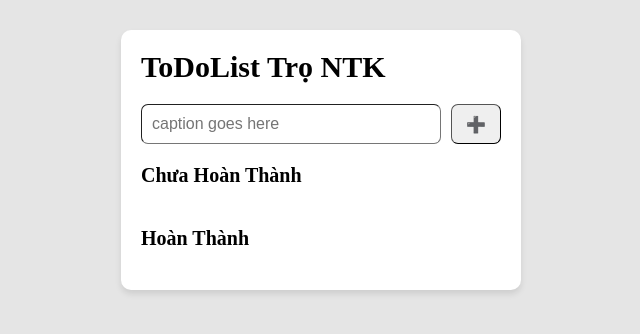
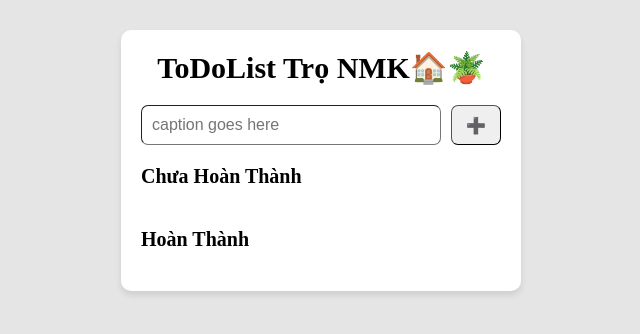
Before and after one commit to TuanPham180704/TodoList, a React (Create React App) app: page / in a window 1280 px wide. Shown: the top 334 px of the page, without its empty margins (319-959 px from the left). Built offline with nearby package versions, Linux system fonts and the light colour scheme.

Commit message:
Fucntion Edit

```diff
--- a/src/components/TaskInput/TaskInput.tsx
+++ b/src/components/TaskInput/TaskInput.tsx
@@ -1,31 +1,48 @@
 import { useState } from 'react'
 import styles from './taskInput.module.scss'
-import { log } from 'console'
+import { Todo } from '../../@types/todo.type'
 
 interface TaskInputTodo {
   addTodo: (name: string) => void
+  currentTodo: Todo | null
+  editTodo: (name: string) => void
+  finishEditTodo: () => void
 }
 
 export default function TaskInput(props: TaskInputTodo) {
-  const { addTodo } = props
+  const { addTodo, currentTodo, editTodo, finishEditTodo } = props
   const [name, setTodo] = useState<string>('')
   const handleSubmit = (e: React.FormEvent<HTMLFormElement>) => {
     e.preventDefault()
-    addTodo(name)
-    setTodo('')
+    if (currentTodo) {
+      finishEditTodo()
+      setTodo('')
+    } else {
+      addTodo(name)
+      setTodo('')
+    }
   }
   const handleChang = (e: React.ChangeEvent<HTMLInputElement>) => {
     const { value } = e.target
-    setTodo(value)
+    if (currentTodo) {
+      editTodo(value)
+    }
+    {
+      setTodo(value)
+    }
   }
-
 
   return (
     <div>
-      <h1 className={styles.title}>ToDoList Trọ NTK </h1>
+      <h2 className={styles.title}>ToDoList Trọ NMK🏠🪴</h2>
       <form className={styles.form} onSubmit={handleSubmit}>
-        <input type='text' placeholder='caption goes here' onChange={handleChang} value={name} />
-        <button type='submit'>➕</button>
+        <input
+          type='text'
+          placeholder='caption goes here'
+          onChange={handleChang}
+          value={currentTodo ? currentTodo.name : name}
+        />
+        <button type='submit'>{currentTodo ? '✔️' : '➕'}</button>
       </form>
     </div>
   )
--- a/src/components/TaskInput/taskInput.module.scss
+++ b/src/components/TaskInput/taskInput.module.scss
@@ -1,6 +1,9 @@
 .title {
-  font-size: 3rem;
+  font-size: 1.8rem;
   margin-bottom: 2rem;
+  white-space: nowrap;
+  text-align: center;
+
 }
 
 .form {
--- a/src/components/TaskList/TaskList.tsx
+++ b/src/components/TaskList/TaskList.tsx
@@ -5,13 +5,14 @@ import { Todo } from '../../@types/todo.type'
 interface taskListDone {
   doneTaskList?: boolean
   todos: Todo[]
-  handleDoneTodo : (id: string, done: boolean) => void
+  handleDoneTodo: (id: string, done: boolean) => void
+  startEditTodo: (id: string) => void
 }
 
 export default function TaskList(props: taskListDone) {
-  const { doneTaskList, todos,handleDoneTodo } = props
-  const onhandleChangTodo = (idTodo : string) => (e : React.ChangeEvent<HTMLInputElement>) => {
-      handleDoneTodo(idTodo,e.target.checked)
+  const { doneTaskList, todos, handleDoneTodo, startEditTodo } = props
+  const onhandleChangTodo = (idTodo: string) => (e: React.ChangeEvent<HTMLInputElement>) => {
+    handleDoneTodo(idTodo, e.target.checked)
   }
   return (
     <div>
@@ -19,10 +20,17 @@ export default function TaskList(props: taskListDone) {
       <div className={styles.tasks}>
         {todos.map((todo) => (
           <div className={styles.task} key={todo.id}>
-            <input type='checkbox' className={styles.taskCheckbox} checked={todo.done} onChange={onhandleChangTodo(todo.id)}/>
-            <span className={`${styles.taskName} ${todo.done ? styles.taskNameDone : ''}` }>{todo.name}</span>
+            <input
+              type='checkbox'
+              className={styles.taskCheckbox}
+              checked={todo.done}
+              onChange={onhandleChangTodo(todo.id)}
+            />
+            <span className={`${styles.taskName} ${todo.done ? styles.taskNameDone : ''}`}>{todo.name}</span>
             <div className={styles.taskActions}>
-              <button className={styles.taskBtn}>🖋️</button>
+              <button className={styles.taskBtn} onClick={() => startEditTodo(todo.id)}>
+                🖋️
+              </button>
               <button className={styles.taskBtn}>🗑️</button>
             </div>
           </div>
--- a/src/components/TodoList/TodoList.tsx
+++ b/src/components/TodoList/TodoList.tsx
@@ -5,6 +5,7 @@ import TaskList from '../TaskList'
 import styles from './todoList.module.scss'
 export default function TodoList() {
   const [todos, setTodos] = useState<Todo[]>([])
+  const [currentTodo, setCurrentTodo] = useState<Todo | null>(null)
   const doneTodoList = todos.filter((todo) => todo.done)
   const notDoneTask = todos.filter((todo) => !todo.done)
   const addTodo = (name: string) => {
@@ -15,11 +16,35 @@ export default function TodoList() {
     }
     setTodos((prev) => [...prev, todo])
   }
-  const handleDoneTodo = (id : string,done : boolean) => {
-    setTodos((prev)=> {
-      return prev.map((todo)=> {
-        if(todo.id === id){
-          return {...todo,done}
+  const handleDoneTodo = (id: string, done: boolean) => {
+    setTodos((prev) => {
+      return prev.map((todo) => {
+        if (todo.id === id) {
+          return { ...todo, done }
+        }
+        return todo
+      })
+    })
+  }
+  const startEditTodo = (id: string) => {
+    const finedTodo = todos.find((todo) => todo.id === id)
+    if (finedTodo) {
+      setCurrentTodo(finedTodo)
+    }
+  }
+  const editTodo = (name: string) => {
+    setCurrentTodo((prev) => {
+      if (prev) {
+        return { ...prev, name }
+      }
+      return null
+    })
+  }
+  const finishEditTodo = () => {
+    setTodos((prev) => {
+      return prev.map((todo) => {
+        if (todo.id == (currentTodo as Todo).id) {
+          return currentTodo as Todo
         }
         return todo
       })
@@ -28,9 +53,9 @@ export default function TodoList() {
   return (
     <div className={styles.todoList}>
       <div className={styles.todoListContainer}>
-        <TaskInput addTodo={addTodo} />
-        <TaskList todos={notDoneTask} handleDoneTodo={handleDoneTodo}/>
-        <TaskList doneTaskList todos={doneTodoList} handleDoneTodo={handleDoneTodo}/>
+        <TaskInput addTodo={addTodo} currentTodo={currentTodo} editTodo={editTodo} finishEditTodo={finishEditTodo} />
+        <TaskList todos={notDoneTask} handleDoneTodo={handleDoneTodo} startEditTodo={startEditTodo} />
+        <TaskList doneTaskList todos={doneTodoList} handleDoneTodo={handleDoneTodo} startEditTodo={startEditTodo} />
       </div>
     </div>
   )
```
